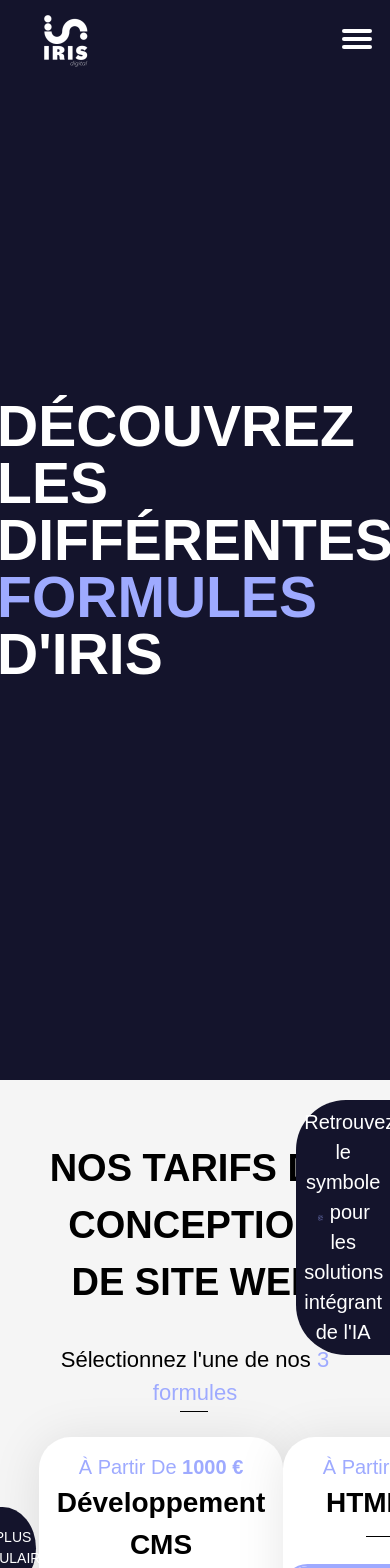
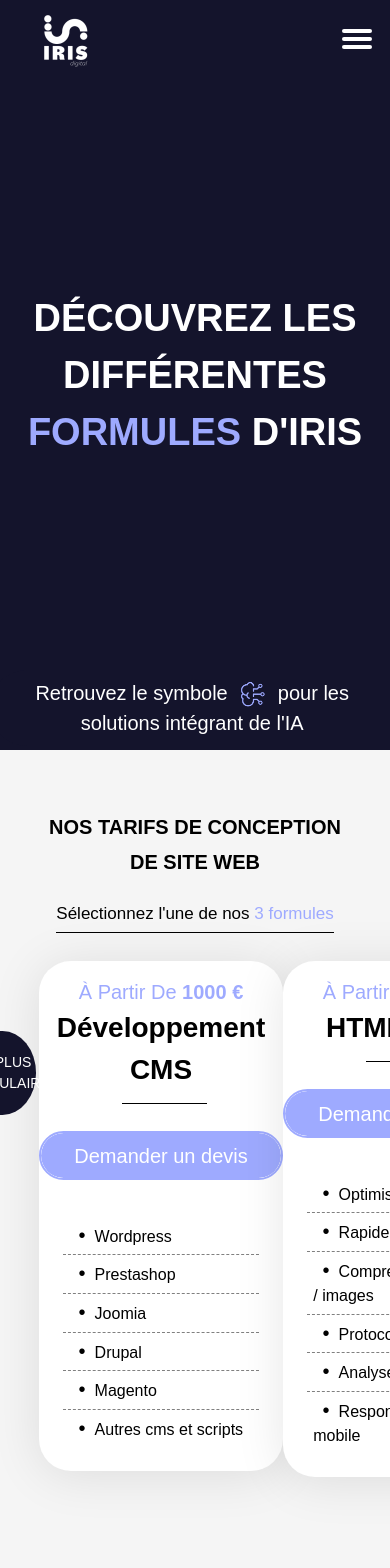
Before and after one commit to Iris-Digital-Sas/Iris-front, a Vue app: page /prices in a window 390 px wide. Shown: the top 1568 px of the page. Built offline with nearby package versions, Linux system fonts and the light colour scheme.

Commit message:
premmiers cahngements

```diff
--- a/package.json
+++ b/package.json
@@ -16,7 +16,7 @@
     "core-js": "^3.8.3",
     "vue": "^3.2.13",
     "vue-carousel": "^0.18.0",
-    "vue-router": "^4.1.5",
+    "vue-router": "^4.1.6",
     "vue-scrollto": "^2.20.0",
     "vue3-burger-menu": "^1.1.1",
     "vue3-carousel": "^0.2.5"
--- a/src/views/PricesPage.vue
+++ b/src/views/PricesPage.vue
@@ -350,5 +350,34 @@
 #most-popular {
     left: -70px;
 }
+@media (max-width: 500px) {
+    .title-prices {
+        height: 750px;
+    }
+    .title-prices h1{
+        width: 100%;
+        font-size: 100%;
+        text-align: center;
+    }
+    .prices_info {
+        width: 100%;
+        right: -5px;
+        top: 670px;
+    }
+    .prices h1 {
+        font-size: 20px;
+        line-height: 35px;
+    }
+    .prices > span {
+        font-weight: 500;
+        font-size: 17px;
+        line-height: 33px;
+    }
+    .prices > span::after, .prices:last-child h1::after {
+        width: 100%;
+        position: initial;
+        padding-top: 1%;
+    }
+}
 
 </style>
```
Also changed, not shown: 1 other file (tests, documents, lock files or other folders).
